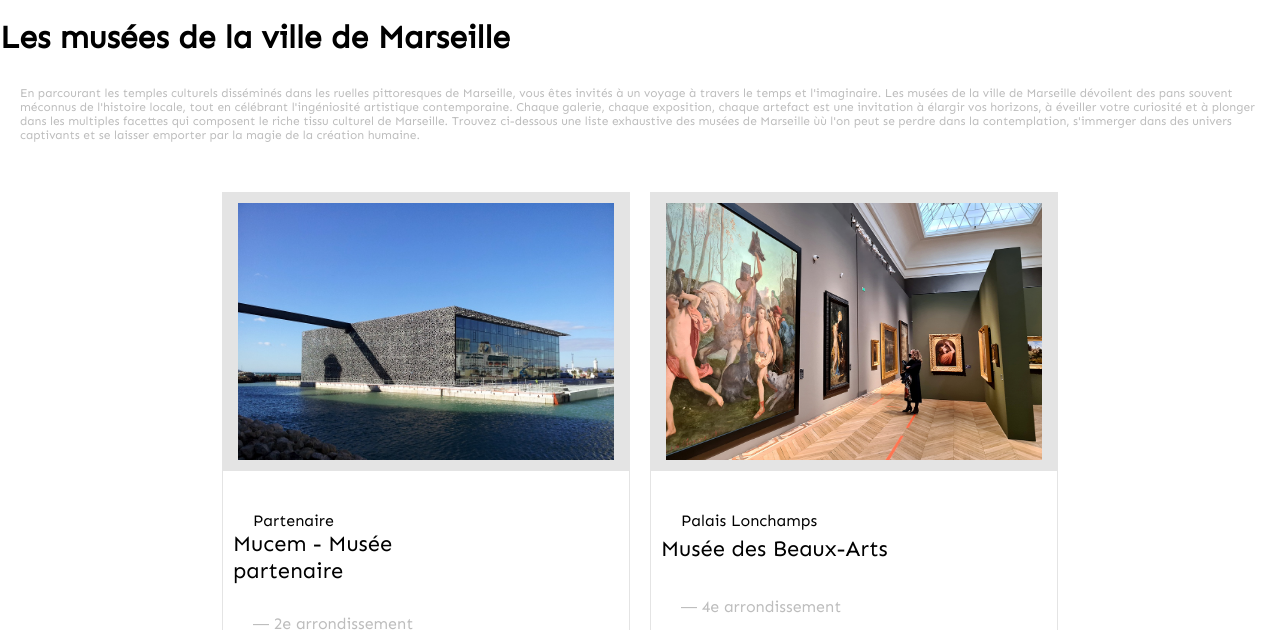
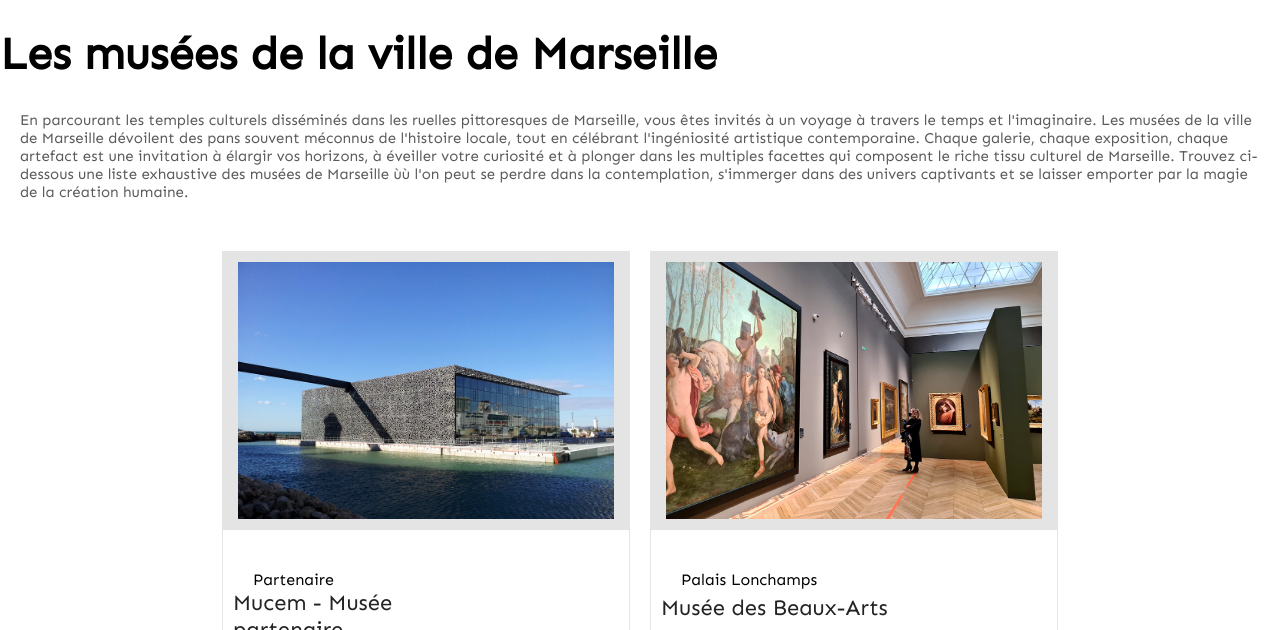
Before and after one commit to vanny-laure-lamorte/ville-marseille, a plain HTML site: page marseille5.html in a window 1280 px wide. Shown: the part 170-800 px from the top of the page. Drawn offline with Linux system fonts and the light colour scheme.

Commit message:
changer style

```diff
--- a/marseille5.css
+++ b/marseille5.css
@@ -274,8 +274,8 @@ body {
         font-family: 'Sen', sans-serif;
 }
 
-h2 {
-    font-size: 50px;
+h1 {
+    font-size: 45px;
 }
 
 .section1 {
@@ -308,8 +308,8 @@ h2 {
 }
 
 p {
-    color: #bdbdbd;
-    font-size: 12px;
+    color: #5c5b5b;
+    font-size: 15px;
     margin: 30px 20px 40px 20px;
 }
 
@@ -322,7 +322,7 @@ p {
 
 .p2 {
     font-size: 22px;
-    color: black;
+    color: rgb(36, 35, 35);
     font-weight: 400;
     margin: 0;
 }
```
